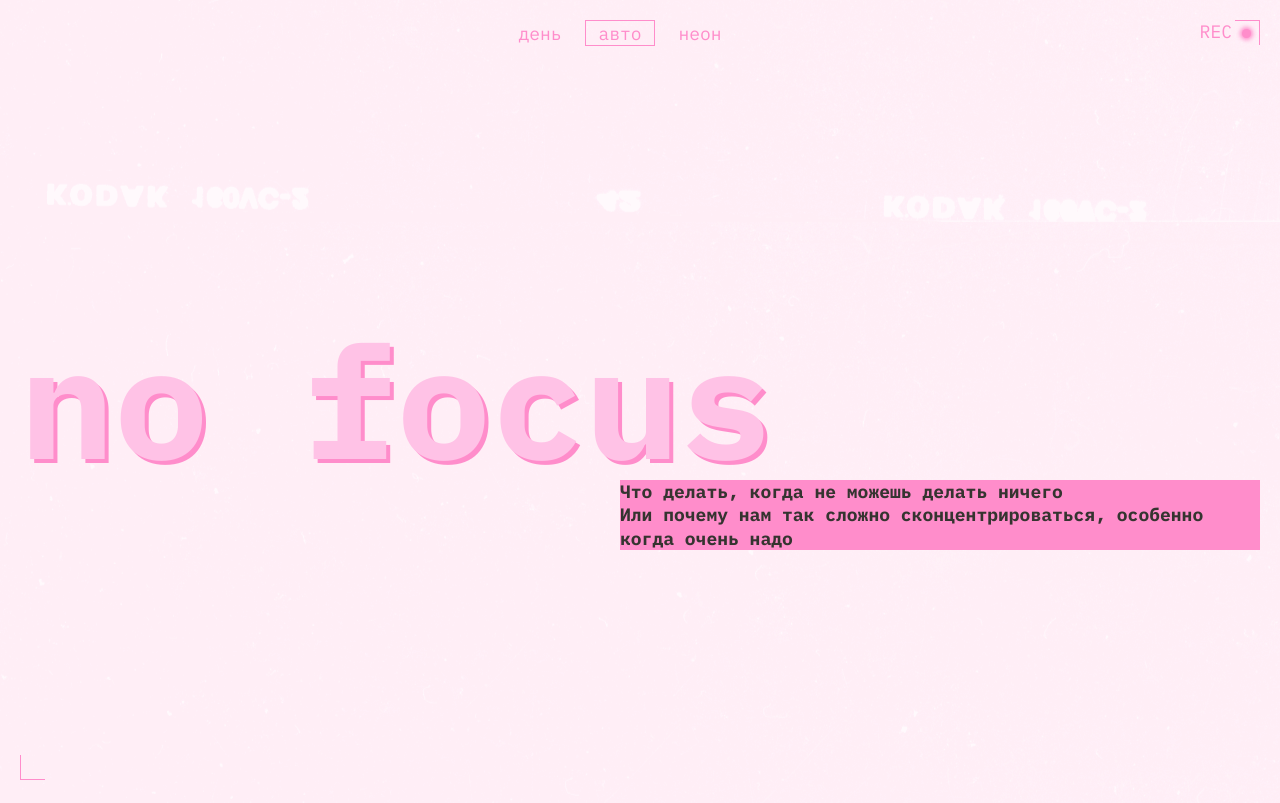
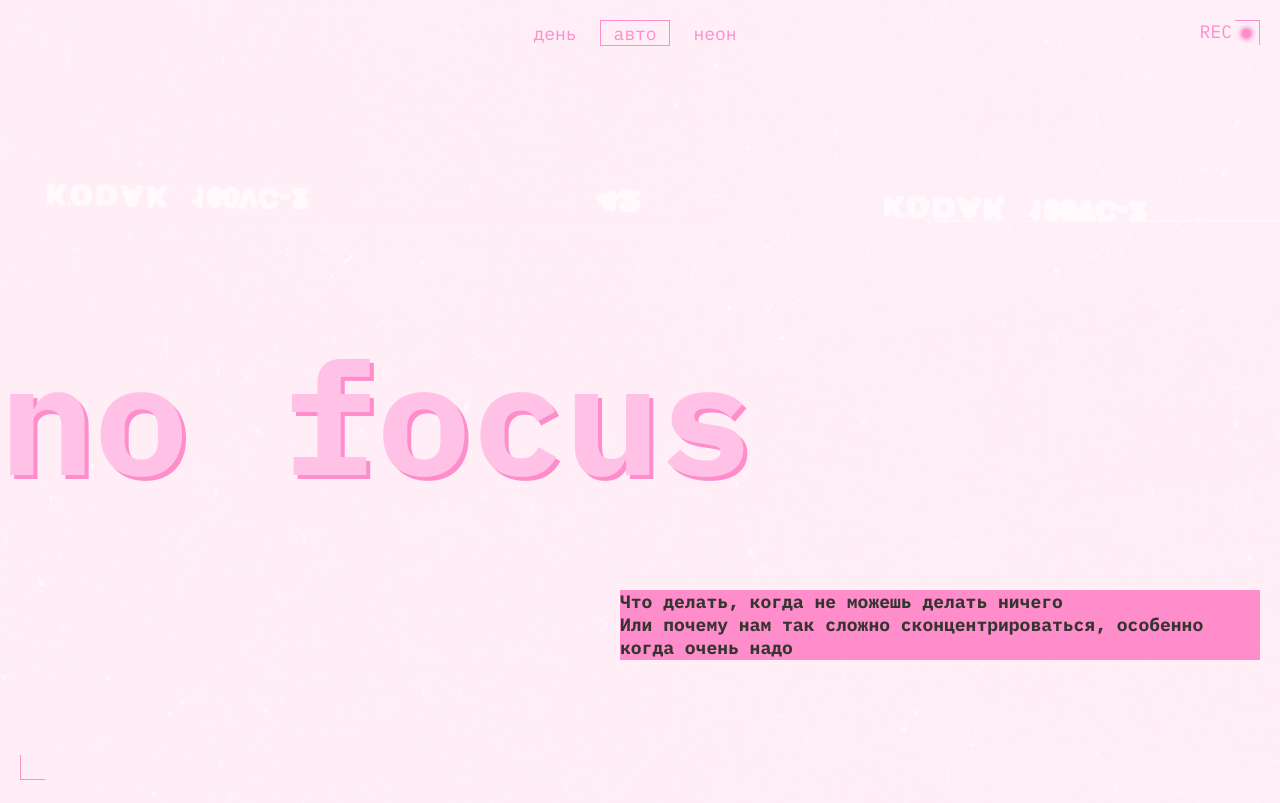
Before and after one commit to PolinaShlyakhova/slozhno-sosredotochitsya-ad, a plain HTML site: page index.html in a window 1280 px wide. Shown: the top 803 px of the page. Drawn offline with Linux system fonts and the light colour scheme.

Commit message:
Исправление шапки

```diff
--- a/index.html
+++ b/index.html
@@ -50,9 +50,11 @@
         </ul>
       </nav>
       <h1 class="header__title">no focus</h1>
-      <div class="header__description title-decor">
-        <p>Что делать, когда не можешь делать ничего</p>
-        <p>Или почему нам так сложно сконцентрироваться, особенно когда очень надо</p>
+      <div class="header__description">
+        <div class="title-decor">
+          <p>Что делать, когда не можешь делать ничего</p>
+          <p>Или почему нам так сложно сконцентрироваться, особенно когда очень надо</p>
+        </div>
       </div>
     </header>
     <main class="main">
--- a/styles/style.css
+++ b/styles/style.css
@@ -58,11 +58,16 @@
   box-shadow: 0 0 4px 2px var(--accent-color);
 }
 
+.header__theme-menu {
+  display: grid;
+  justify-content: end;
+  align-items: center;
+  padding-right: 10px;
+  block-size: calc((100vh - 192px) / 2);
+}
+
 .header__theme-menu-list {
   display: grid;
-  justify-content: end;
-  padding-top: 75px;
-  padding-right: 10px;
   gap: var(--small-gap);
 }
 
@@ -97,16 +102,17 @@
   color: var(--header-title-color);
   text-shadow: 4px 4px 0 var(--accent-color);
   padding-left: 10px;
-  position: absolute;
-  top: 50%;
-  transform: translateY(-50%);
+  height: 192px;
 }
 
 .header__description {
+  display: grid;
+  justify-content: end;
+  align-items: center;
   font-weight: 700;
   margin: 0 10px;
   line-height: 23.4px;
-  margin-top: 312px;
+  block-size: calc((100vh - 192px) / 2);
 }
 
 .title-decor {
@@ -132,19 +138,25 @@
     right: 29px;
   }
 
+  .header__theme-menu {
+    block-size: calc((100vh - 99px) / 2);
+  }
+
   .header__theme-menu-list {
     padding-right: 20px;
   }
 
   .header__title {
     font-size: var(--title-font-size-desktop);
-    padding-left: 20px;
+    padding-left: 0;
+    height: 99px;
   }
 
   .header__description {
     width: 50%;
     margin-left: auto;
     margin-right: 20px;
+    block-size: calc((100vh - 99px) / 2);
   }
 }
 
@@ -155,10 +167,9 @@
     font-size: var(--title-font-size-desktop);
   }
 
-  .header__description {
-    width: 50%;
-    margin-left: auto;
-    margin-top: 434px;
+  .header__theme-menu {
+    justify-content: center;
+    align-items: start;
   }
 
   .header__theme-menu-list {
```
